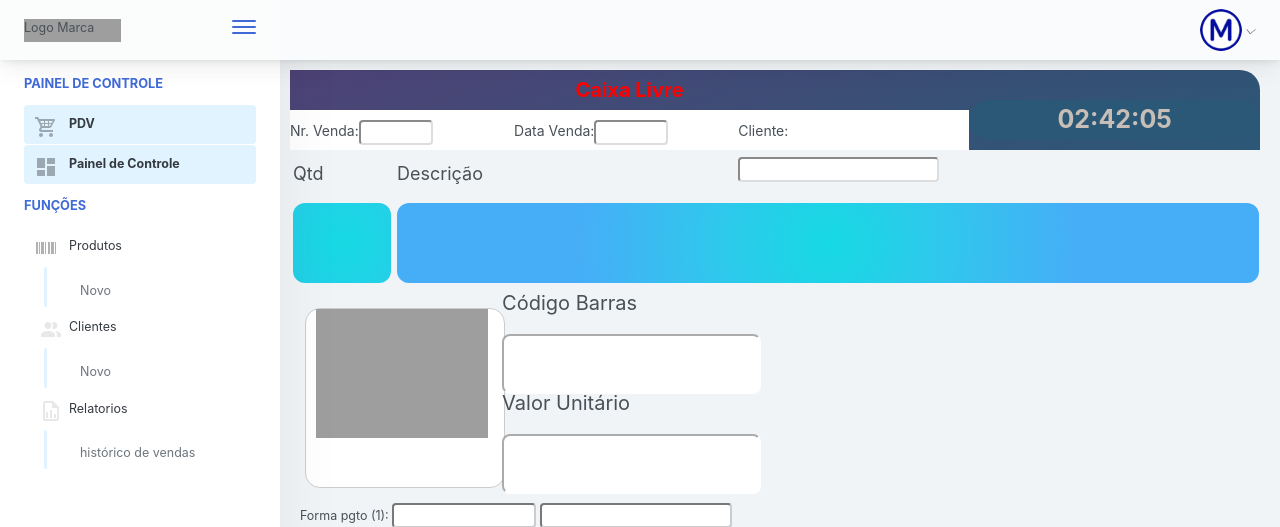
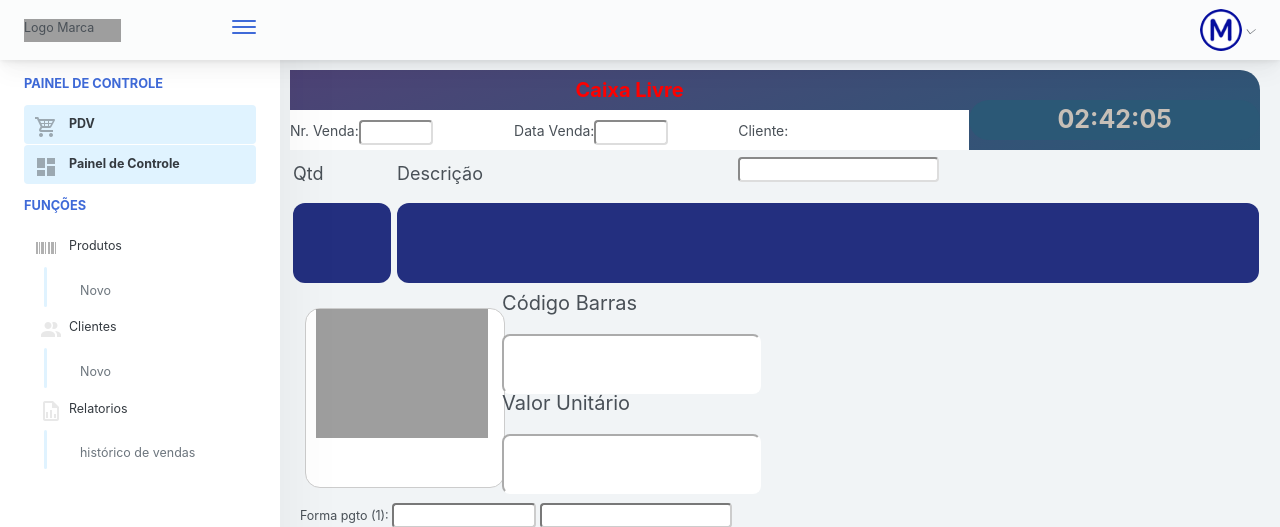
Before and after one commit to skymarkos7/estoque_junto, a PHP site: page /paginas/pdv.php in a window 1280 px wide. Shown: the top 527 px of the page. Run offline with PHP 8.4, Linux system fonts and the light colour scheme; the visitor is signed in with stand-in values (Sample User, id 1); some libraries are stand-ins or nearby versions; some web fonts are replaced; grey boxes are pictures that could not be loaded.

Commit message:
ultima da NOITE

```diff
--- a/estilo/componentes.css
+++ b/estilo/componentes.css
@@ -262,7 +262,7 @@ input:checked+.slider:before {
 
 .quantidade_item_pdv input,
 .descrição_item_pdv input {
-    background-image: radial-gradient(circle 248px at center, #16d9e3 0%, #30c7ec 47%, #46aef7 100%) !important;
+    background-color: #232F7F;
     border: 0;
     outline: none;
     text-align: center;
```
